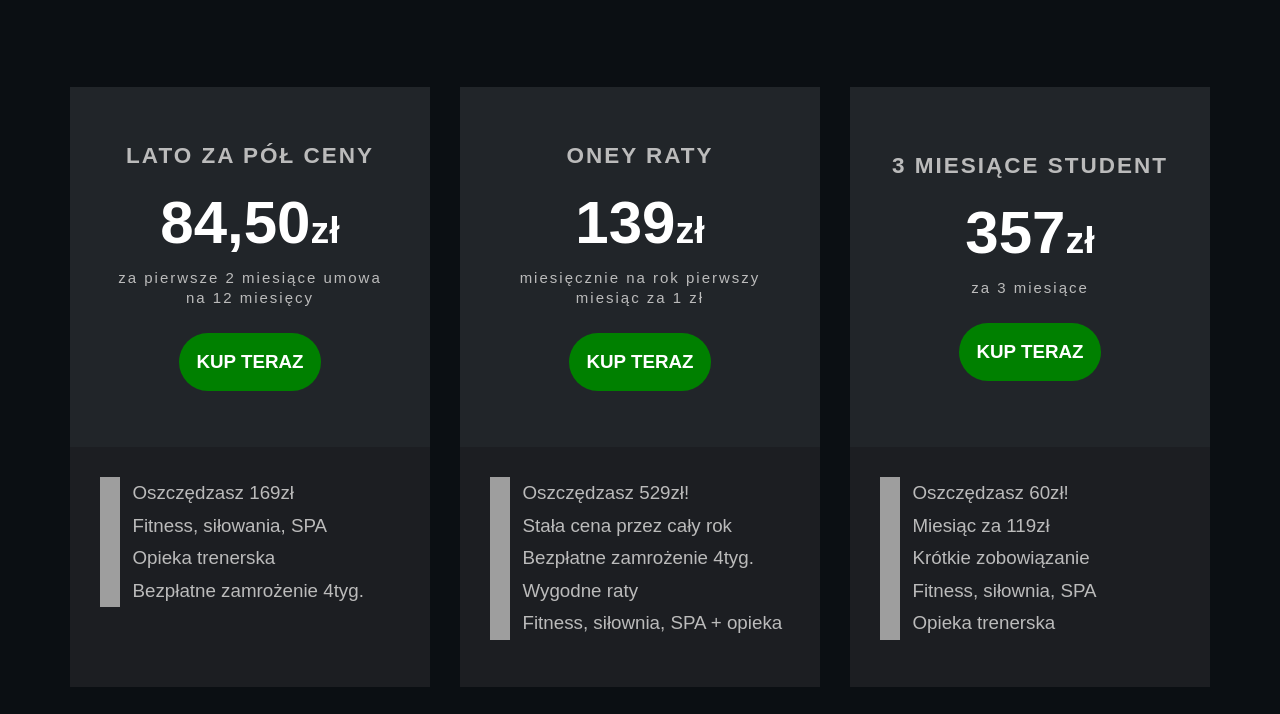
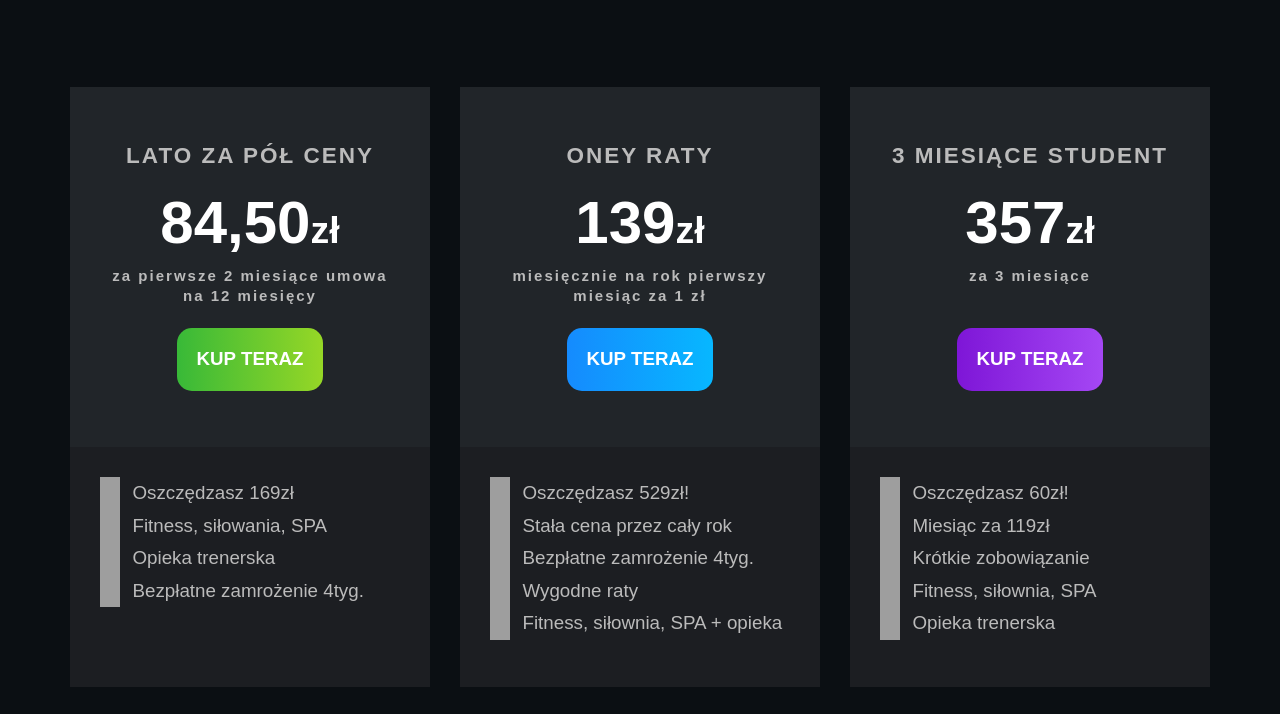
Before and after one commit to KarasJakub/Bella-Landing, an Astro site: page / in a window 1280 px wide. Shown: the part 913-1627 px from the top of the page. Built offline with nearby package versions, Linux system fonts and the light colour scheme; Astro itself is replaced by a stand-in of ours; grey boxes are pictures that could not be loaded.

Commit message:
finished cards

```diff
--- a/src/components/Offer/Offer.tsx
+++ b/src/components/Offer/Offer.tsx
@@ -12,7 +12,8 @@ const OfferContent = [
       "Fitness, siłowania, SPA",
       "Opieka trenerska",
       "Bezpłatne zamrożenie 4tyg."
-    ]
+    ],
+    color: "from-green-lime to-green-lime-light"
   },
   {
     title: "ONEY RATY",
@@ -24,7 +25,8 @@ const OfferContent = [
       "Bezpłatne zamrożenie 4tyg.",
       "Wygodne raty",
       "Fitness, siłownia, SPA + opieka"
-    ]
+    ],
+    color: "from-blue to-blue-light"
   },
   {
     title: "3 MIESIĄCE STUDENT",
@@ -36,7 +38,8 @@ const OfferContent = [
       "Krótkie zobowiązanie",
       "Fitness, siłownia, SPA",
       "Opieka trenerska"
-    ]
+    ],
+    color: "from-purple to-purple-light"
   },
   {
     title: "3 MIESIĄCE STANDARD",
@@ -48,7 +51,8 @@ const OfferContent = [
       "Krótkie zobowiązanie",
       "Fitness, siłownia, SPA",
       "Opieka trenerska"
-    ]
+    ],
+    color: "from-red to-red-light"
   },
   {
     title: "UPFRONT STUDENT",
@@ -60,7 +64,8 @@ const OfferContent = [
       "Bezpłatne zamrożenie 4tyg.",
       "Fitness, siłownia, SPA",
       "Opieka trenerska"
-    ]
+    ],
+    color: "from-pink to-pink-light"
   },
   {
     title: "UPFRONT STANDARD",
@@ -72,7 +77,8 @@ const OfferContent = [
       "Bezpłatne zamrożenie 4tyg.",
       "Fitness, siłownia, SPA",
       "Opieka trenerska"
-    ]
+    ],
+    color: "from-yellow to-yellow-light"
   }
 ]
 
@@ -84,7 +90,7 @@ const Offer = () => {
           <h2 className="text-center font-primary font-bold text-5xl md:text-8xl my-24 lg:my-36">
             Skorzystaj już dziś z naszych letnich promocji:
           </h2>
-          <div className="w-full flex flex-row flex-wrap justify-center gap-12 md:gap-6 lg:gap-12 max-w-[140rem] mb-24 lg:mb-36">
+          <div className="flex flex-row flex-wrap justify-center gap-12 md:gap-6 lg:gap-12 max-w-[140rem] mb-24 lg:mb-36">
             {OfferContent.map(offer => (
               <OfferCard
                 key={offer.title}
@@ -92,6 +98,7 @@ const Offer = () => {
                 price={offer.price}
                 description={offer.description}
                 badges={offer.badges}
+                className={offer.color}
               />
             ))}
           </div>
--- a/src/components/Offer/OfferCard/OfferCard.tsx
+++ b/src/components/Offer/OfferCard/OfferCard.tsx
@@ -1,16 +1,25 @@
 import React from "react"
 import ApproveIcon from "assets/CompanyIcons/approve.svg"
+import { twMerge } from "tailwind-merge"
 
 interface Props {
   title: string
   price: string
   description: string
   badges: string[]
+  className: string
 }
 
-const OfferCard = ({ title, price, description, badges }: Props) => {
+const OfferCard = ({
+  title,
+  price,
+  description,
+  badges,
+  className = ""
+}: Props) => {
   return (
-    <div className="w-full max-w-xl h-[60rem] overflow-hidden">
+    // shadow-md shadow-top-bottom-green bg-gray-300
+    <div className="w-11/12 md:w-full max-w-xl h-[60rem] overflow-hidden">
       <div className="w-full h-3/5 py-28 px-16 bg-cardPrimary flex flex-col justify-center">
         <h3 className="font-primary font-bold text-textGrey text-4xl tracking-[.2rem] text-center">
           {title}
@@ -19,10 +28,15 @@ const OfferCard = ({ title, price, description, badges }: Props) => {
           {price}
           <span className="text-6xl">zł</span>
         </h4>
-        <p className="text-center font-primary font-medium text-textGrey text-2xl tracking-[.2rem] my-6">
+        <p className="text-center font-primary font-semibold text-textGrey text-2xl tracking-[.2rem] my-5 min-h-[4rem]">
           {description}
         </p>
-        <button className="bg-[green] p-7 font-primary text-[#fff] font-bold text-3xl rounded-full mt-4 max-w-[15rem] self-center">
+        <button
+          className={twMerge(
+            "bg-gradient-to-r from-green-lime to-green-lime-light p-8 font-primary text-[#fff] font-bold text-3xl  mt-4 max-w-[15rem] self-center rounded-[1.5rem]",
+            className
+          )}
+        >
           KUP TERAZ
         </button>
       </div>
--- a/tailwind.config.cjs
+++ b/tailwind.config.cjs
@@ -17,6 +17,30 @@ module.exports = {
       textGrey: "#BBBBBB",
       cardPrimary: "#212529",
       cardSecondary: "#1C1E22"
+    },
+    gradientColorStops: {
+      "green-lime": "#38b938",
+      "green-lime-light": "#96d726",
+      blue: "#158BFE",
+      "blue-light": "#07B7FF",
+      purple: "#7E16D7",
+      "purple-light": "#A547F4",
+      red: "#FF0D62",
+      "red-light": "#FB613D",
+      pink: "#BA65D3",
+      "pink-light": "#E361A8",
+      yellow: "#FACA29",
+      "yellow-light": "#FE6B48"
+    },
+    linearGradientDirections: {
+      90: "90deg" // Kierunek gradientu (90 stopni)
+    },
+    borderRadius: {
+      xl: "0.5rem"
+    },
+    boxShadow: {
+      "top-bottom-green":
+        "0px -8px 8px -6px rgba(56, 185, 56, 0.75), 0px 8px 8px -6px rgba(56, 185, 56, 0.75)"
     }
   },
   plugins: []
```
